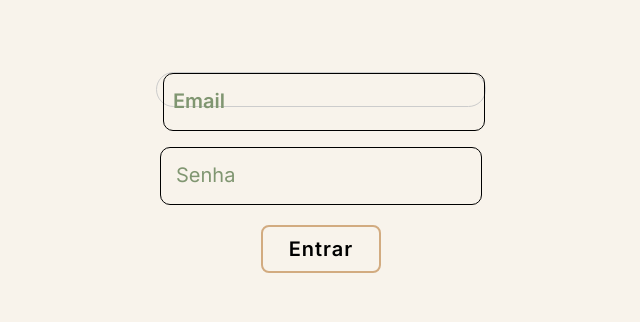
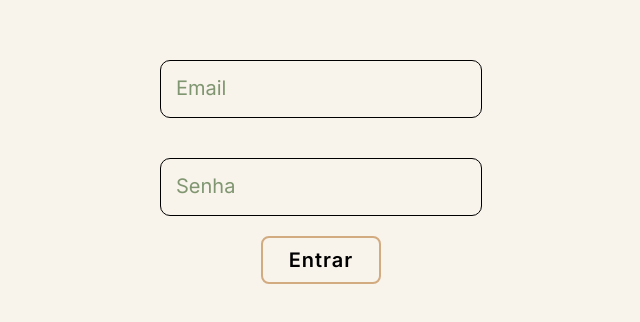
Before and after one commit to MadTitanPHDev/ondevaiserapp, a React (Create React App) app: page /Login in a window 1280 px wide. Shown: the part 238-560 px from the top of the page, without its empty margins (319-959 px from the left). Built offline with nearby package versions, Linux system fonts and the light colour scheme.

Commit message:
ajuste tela de login

```diff
--- a/src/pages/Login/index.js
+++ b/src/pages/Login/index.js
@@ -4,7 +4,11 @@ import React from 'react'
 const Login = () => {
     return (
         <div className='loginBody'>
-            <div className='inputArea'>
+
+
+
+
+            <div className='loginInputArea'>
                 <input className='inputLogin' required autocomplete="off" type="text" name="username" id="username" />
                 <label className='loginLabel' for='username'>Email</label>
             </div>
@@ -12,6 +16,15 @@ const Login = () => {
                 <input className='inputSenha' required autocomplete="off" type="password" name="senha" id="senha" />
                 <label className='senhaLabel' for='senha'>Senha</label>
             </div>
+
+            {/* <div class="esqPass">
+                <label>
+                    <input type="checkbox">Lembrar de mim.</input>
+                </label>
+                <label>
+                    <a href="#">Esqueceu sua senha?</a>
+                </label>
+            </div> */}
 
             <div className='btnArea'>
                 <button className='btnLogin'>
--- a/src/pages/Login/style.css
+++ b/src/pages/Login/style.css
@@ -19,7 +19,7 @@
     flex: 1;
   }
 
-.inputArea, .passArea {
+.loginInputArea, .passArea {
     font-size: 1.25rem;
     position: relative;
     --primary: #b3b792;
```
